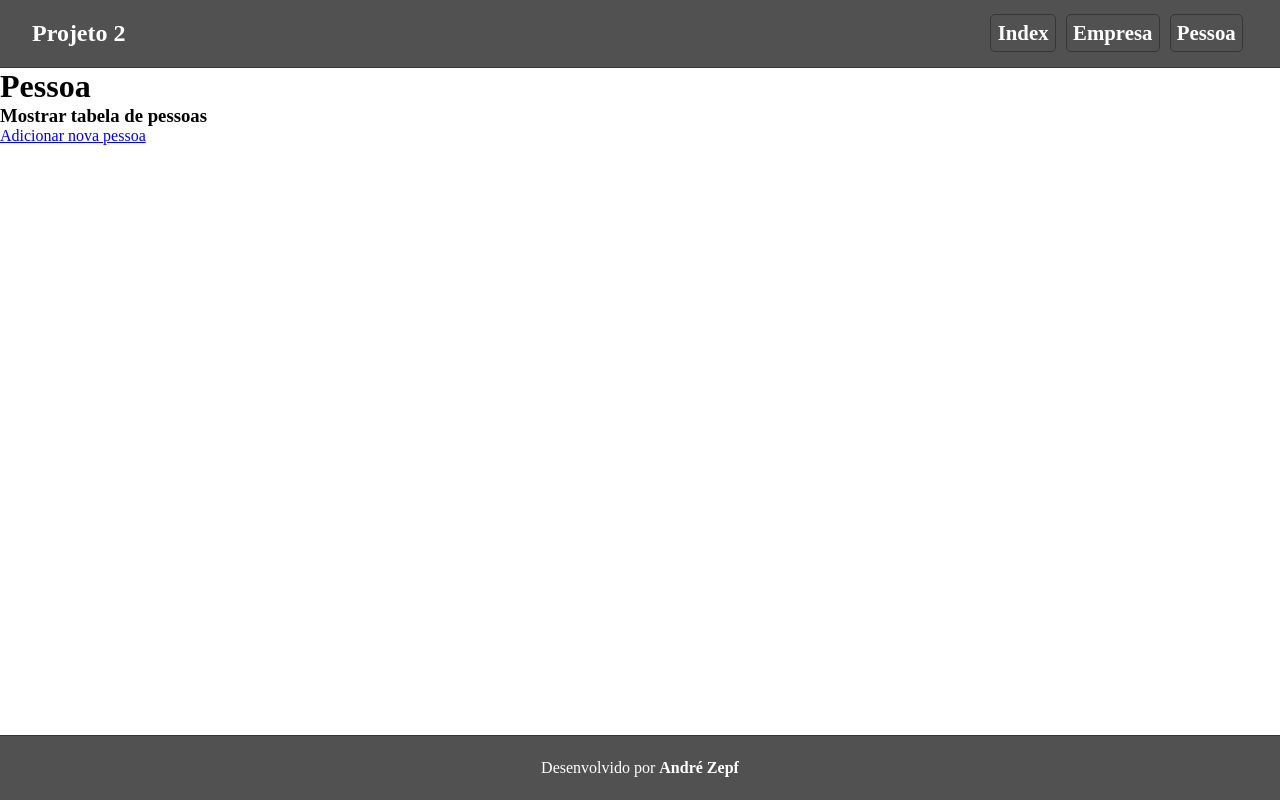
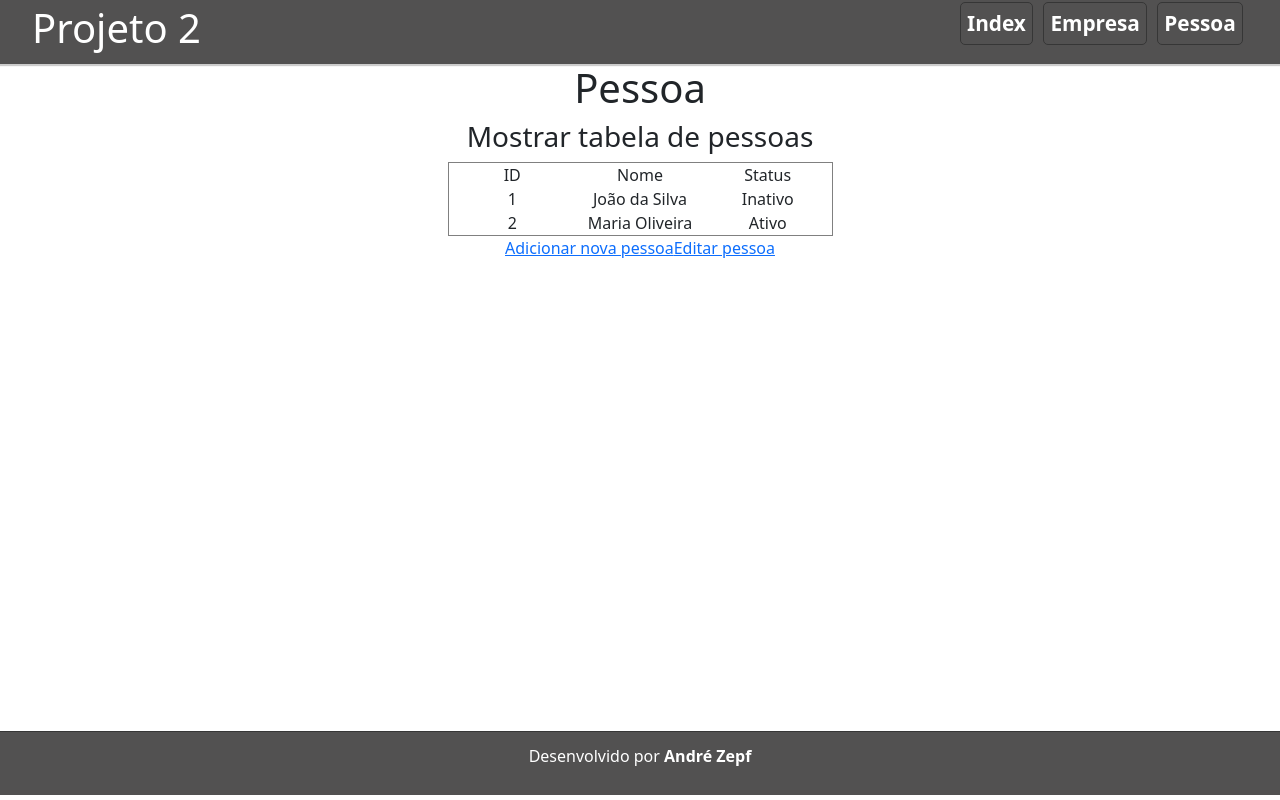
Before and after one commit to Andrezepf/projeto-2-overdrive, a React (Vite) app in the folder projeto-2-overdrive/: page /pessoa in a window 1280 px wide. Built offline with nearby package versions, Linux system fonts and the light colour scheme.

Commit message:
editar inicio

```diff
--- a/projeto-2-overdrive/index.html
+++ b/projeto-2-overdrive/index.html
@@ -3,6 +3,8 @@
   <head>
     <meta charset="UTF-8" />
     <link rel="icon" type="image/svg+xml" href="/vite.svg" />
+    <link href="https://cdn.jsdelivr.net/npm/bootstrap@5.3.3/dist/css/bootstrap.min.css" rel="stylesheet" integrity="sha384-QWTKZyjpPEjISv5WaRU9OFeRpok6YctnYmDr5pNlyT2bRjXh0JMhjY6hW+ALEwIH" crossorigin="anonymous">
+    <script src="https://cdn.jsdelivr.net/npm/bootstrap@5.3.3/dist/js/bootstrap.bundle.min.js" integrity="sha384-YvpcrYf0tY3lHB60NNkmXc5s9fDVZLESaAA55NDzOxhy9GkcIdslK1eN7N6jIeHz" crossorigin="anonymous"></script>
     <meta name="viewport" content="width=device-width, initial-scale=1.0" />
     <title>Projeto 2 Overdrive</title>
   </head>
--- a/projeto-2-overdrive/src/components/Navbar.css
+++ b/projeto-2-overdrive/src/components/Navbar.css
@@ -14,7 +14,7 @@
     align-items: center;
     justify-content: space-between;
     background-color: #525151;
-    border-bottom: 1px solid #363636;
+    box-shadow: 0px 1px 1px 1px rgba(0, 0, 0, 0.2);
     padding: 0.1em 2em;
     color: #fff;
 }
--- a/projeto-2-overdrive/src/main.jsx
+++ b/projeto-2-overdrive/src/main.jsx
@@ -13,6 +13,7 @@ import AddPessoa from './pages/AddPessoa.jsx'
 import AddEmpresa from './pages/AddEmpresa.jsx'
 import Footer from './components/Footer.jsx'
 import Navbar from './components/Navbar.jsx'
+import EditarPessoa from './pages/EditarPessoa.jsx'
 
 
 ReactDOM.createRoot(document.getElementById('root')).render(
@@ -28,6 +29,7 @@ ReactDOM.createRoot(document.getElementById('root')).render(
             <Route path='/pessoa' element={<Pessoa/>}/>
             <Route path='/adicionarpessoa' element={<AddPessoa/>}/>
             <Route path='/adicionarempresa' element={<AddEmpresa/>}/>
+            <Route path='/editarpessoa' element={<EditarPessoa/>}/>
           </Route>
         </Routes>
       </div>
--- /dev/null
+++ b/projeto-2-overdrive/src/pages/EditarPessoa.jsx
@@ -0,0 +1,30 @@
+import React from 'react'
+
+const EditarPessoa = () => {
+    return (
+        <div id="edit-profile">
+      <form>
+  <div className="mb-3">
+    <label for="exampleInputEmail1" className="form-label">Email address</label>
+    <input type="email" className="form-control" id="exampleInputEmail1" aria-describedby="emailHelp"/>
+    <div id="emailHelp" className="form-text">We'll never share your email with anyone else.</div>
+  </div>
+  <div className="mb-3">
+    <label for="exampleInputPassword1" className="form-label">Password</label>
+    <input type="password" className="form-control" id="exampleInputPassword1"/>
+  </div>
+  <select class="form-select" aria-label="Default select example">
+  <option value="1" selected>Ativo</option>
+  <option value="2">Inativo</option>
+</select>
+  <div className="mb-3 form-check">
+    <input type="checkbox" className="form-check-input" id="exampleCheck1"/>
+    <label className="form-check-label" for="exampleCheck1">Check me out</label>
+  </div>
+  <button type="submit" className="btn btn-primary">Submit</button>
+</form>
+    </div>
+    )
+}
+
+export default EditarPessoa
--- /dev/null
+++ b/projeto-2-overdrive/src/pages/Pessoa.css
@@ -0,0 +1,11 @@
+* {
+    text-align: center;
+}
+
+table {
+    margin: auto;
+}
+
+table td {
+    width: 10vw;
+}
--- a/projeto-2-overdrive/src/pages/Pessoa.jsx
+++ b/projeto-2-overdrive/src/pages/Pessoa.jsx
@@ -1,4 +1,6 @@
 import { Link } from "react-router-dom"
+
+import './Pessoa.css'
 
 
 const Pessoa = () => {
@@ -7,7 +9,25 @@ const Pessoa = () => {
 
         <h1>Pessoa</h1>
         <h3>Mostrar tabela de pessoas</h3>
+        <table border="1">
+          <tr>
+              <td>ID</td>
+              <td>Nome</td>
+              <td>Status</td>
+          </tr>
+          <tr>
+              <td>1</td>
+              <td>João da Silva</td>
+              <td>Inativo</td>
+          </tr>
+          <tr>
+              <td>2</td>
+              <td>Maria Oliveira</td>
+              <td>Ativo</td>
+          </tr>
+      </table>
         <Link to="/adicionarpessoa">Adicionar nova pessoa</Link>
+        <Link to="/editarpessoa">Editar pessoa</Link>
 
     </div>
   )
```
Also changed, not shown: projeto-2-overdrive/src/index.css (line endings or trailing spaces).
